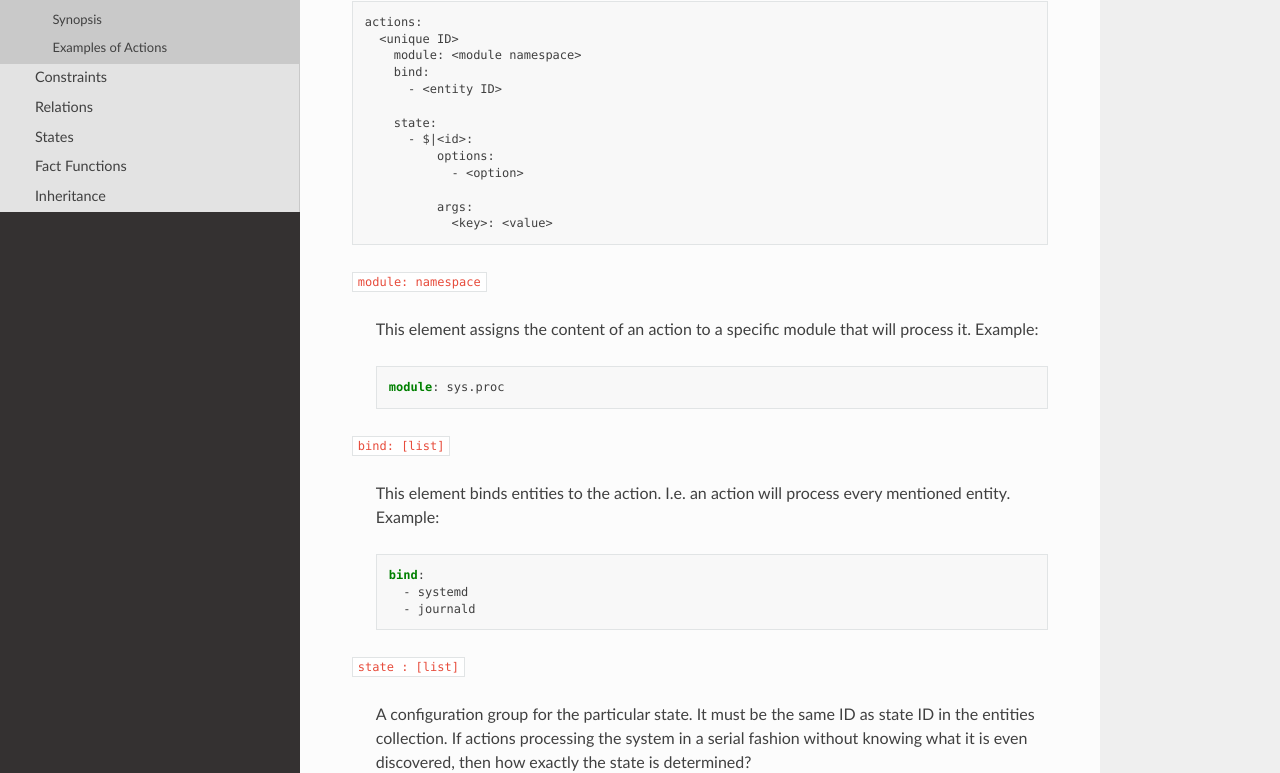
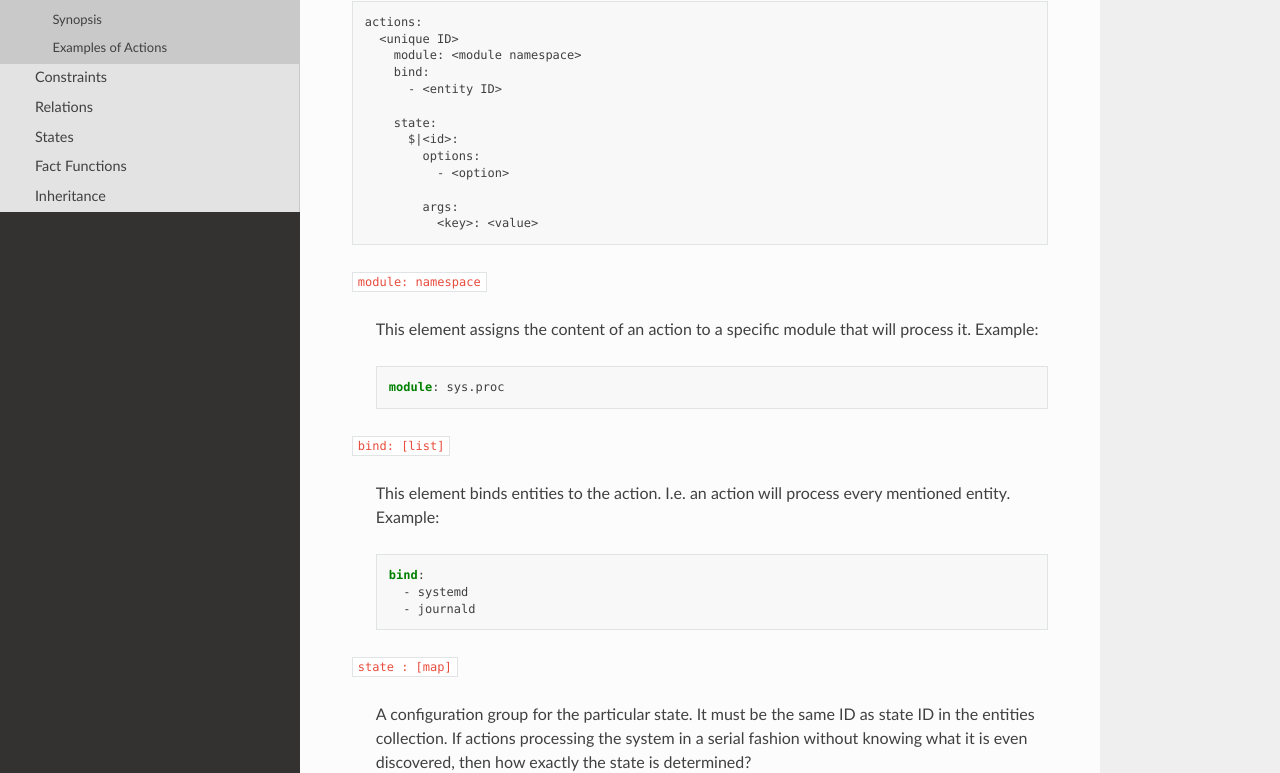
Before and after one commit to tinythings/sysinspect, a Sphinx documentation site: the page built from docs/modeldescr/actions.rst, in a window 1280 px wide and 1400 px high, scrolled down 461 px. Shown: the part 245-1018 px from the top of the window. Built offline with Sphinx 7.4.7 and the Read the Docs theme 2.0.0, drawn with Linux system fonts in a browser that asks for light colours.

Commit message:
Update documentation on action DSL change

```diff
--- a/docs/modeldescr/actions.rst
+++ b/docs/modeldescr/actions.rst
@@ -34,12 +34,12 @@ of an action as follows:
           - <entity ID>
 
         state:
-          - $|<id>:
-              options:
-                - <option>
+          $|<id>:
+            options:
+              - <option>
 
-              args:
-                <key>: <value>
+            args:
+              <key>: <value>
 
 ``module: namespace``
 
@@ -61,7 +61,7 @@ of an action as follows:
           - systemd
           - journald
 
-``state : [list]``
+``state : [map]``
 
     A configuration group for the particular state. It must be the same ID as state ID in the entities collection.
     If actions processing the system in a serial fashion without knowing what it is even discovered, then how exactly
@@ -168,11 +168,11 @@ The fact ``discspace`` from ``my-special`` fact will be omitted.
           - syslogd
           - systemd
         state:
-          - $:
-              options:
-                - is-running
-              args:
-                - process: "claim(path)"
+          $:
+            options:
+              - is-running
+            args:
+              - process: "claim(path)"
 
 In the example above, function ``claim(path)`` is the interpolated value. This is similar
 to the Shell expression as such: ``$MY_VAR``.
@@ -221,7 +221,7 @@ Another example, showing static data references. Consider the following configur
         bind:
             - syslogd
         state:
-          - $:
+          $:
             args:
               # Variable $(foo.bar) always refers to a full path from the document root.
               - free-disk: "static(entities.syslogd.facts.storage.free)"
```
